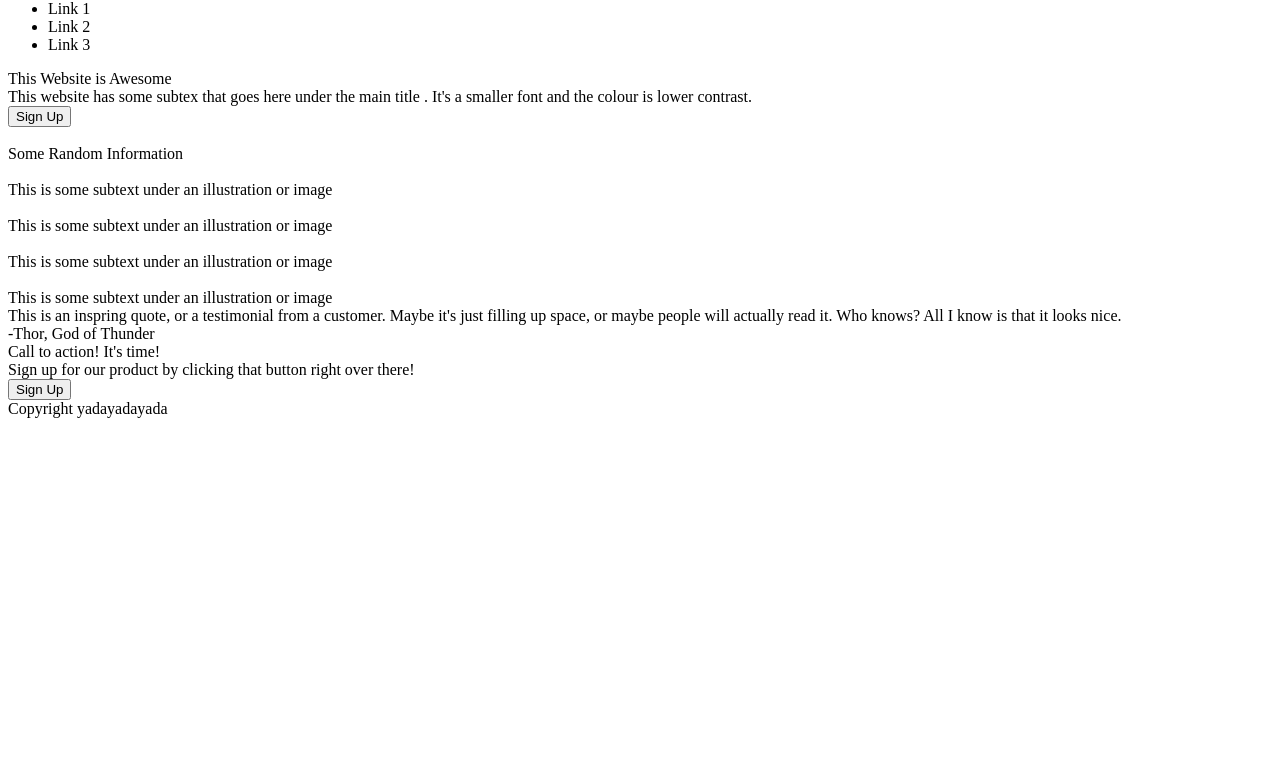
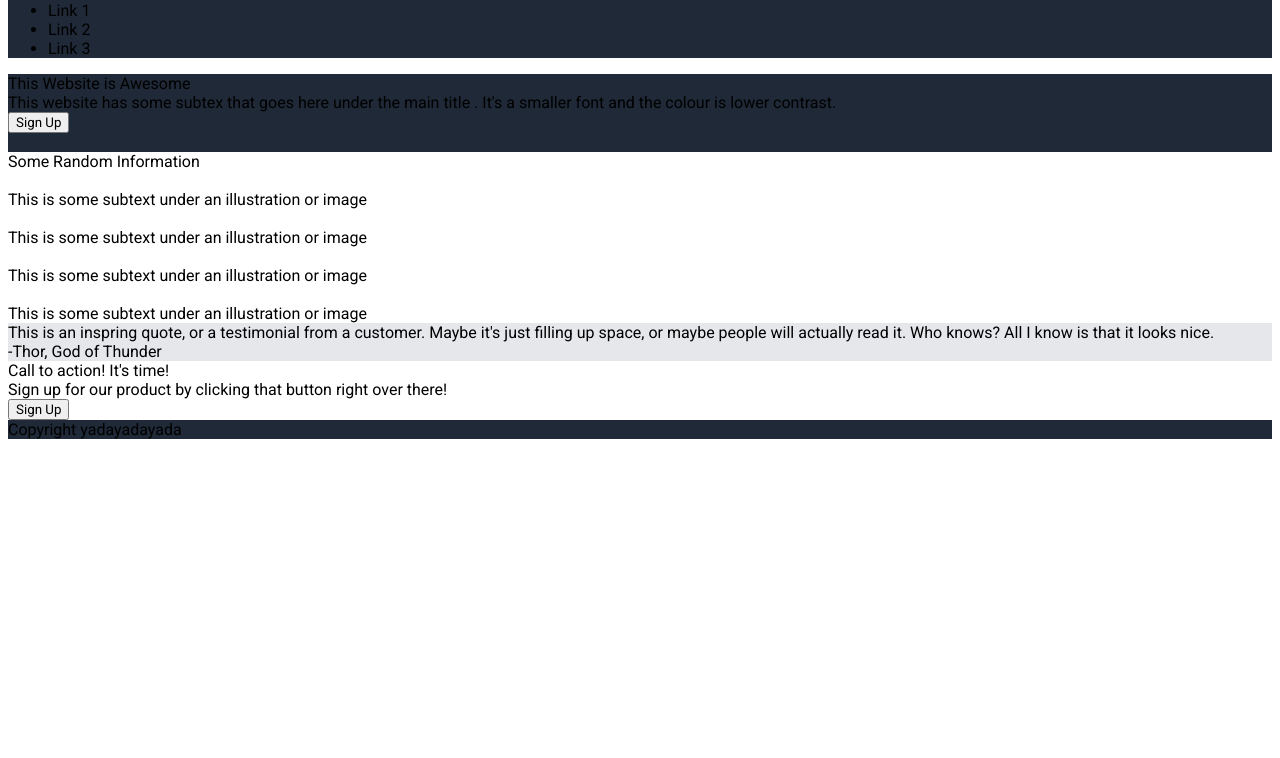
Before and after one commit to nsmuttoo/Landing-Page, a plain HTML site: page index.html in a window 1280 px wide. Shown: the part 42-800 px from the top of the page. Drawn offline with Linux system fonts and the light colour scheme.

Commit message:
Added Roboto font to html and CSS

```diff
--- a/index.html
+++ b/index.html
@@ -4,6 +4,13 @@
     <meta charset="UTF-8">
     <meta name="viewport" content="width=device-width, initial-scale=1.0">
     <title>Landing Page</title>
+
+
+    <link rel="preconnect" href="https://fonts.googleapis.com">
+<link rel="preconnect" href="https://fonts.gstatic.com" crossorigin>
+<link href="https://fonts.googleapis.com/css2?family=Roboto:ital,wght@0,100..900;1,100..900&display=swap" rel="stylesheet">
+
+<link rel="stylesheet" href="style.css">
 </head>
 <body>
 <div class="header">
--- a/style.css
+++ b/style.css
@@ -0,0 +1,40 @@
+*{
+    font-family: 'Roboto' , sans-serif;
+}
+
+.body{
+    display: flex;
+    flex-direction: column;
+    justify-content: space-between;
+
+}
+
+
+
+.header{
+    background-color: #1F2937;
+}
+
+.logo{
+
+}
+
+.topSegment{
+    background-color: #1F2937;
+}
+
+.middleSegment{
+
+}
+
+.quoteSegment{
+    background-color: #E5E7EB;
+}
+
+.bottomSegment{
+
+}
+
+.footer{
+    background-color: #1F2937;
+}
```
